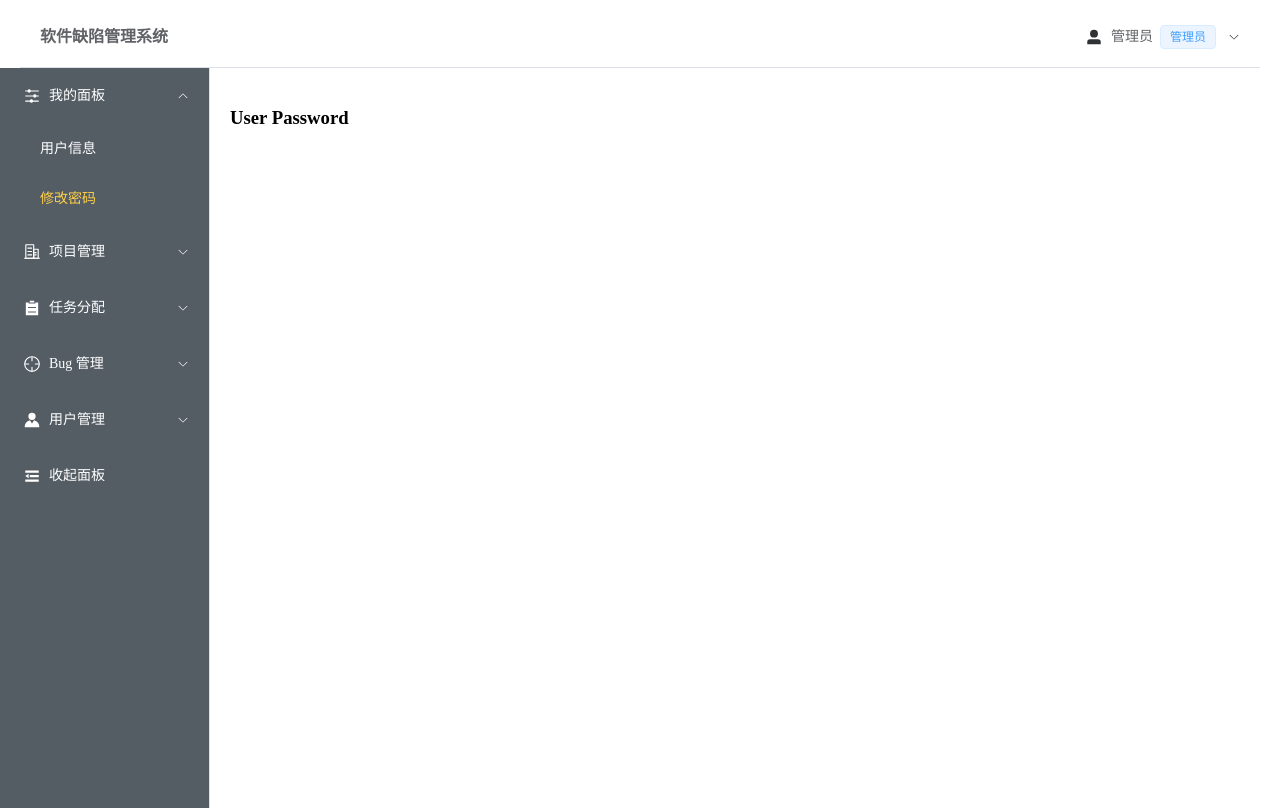
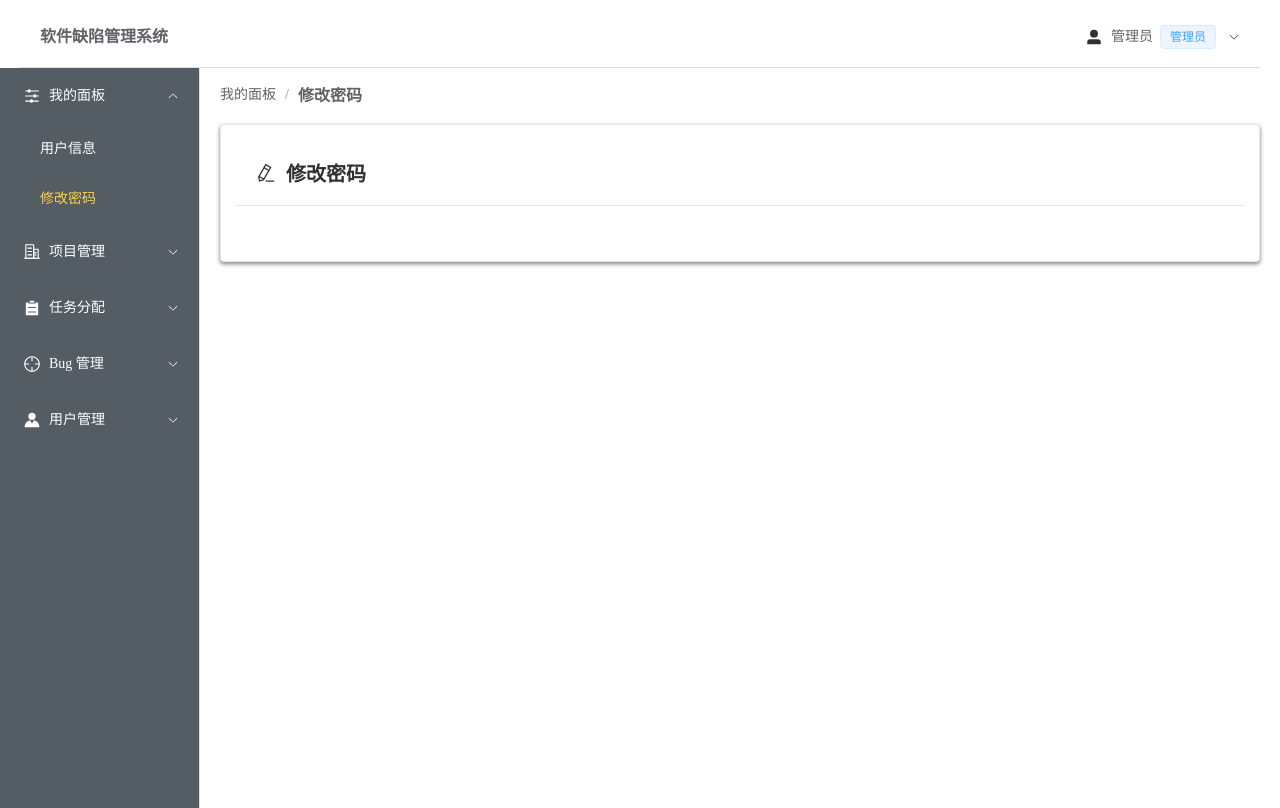
Before and after one commit to sduwh-orz/Neu-Bug-INIT-20230807105330, a Vue app in the folder web/: page /user/password in a window 1280 px wide. Built offline with nearby package versions, Linux system fonts and the light colour scheme.

Commit message:
update user info

```diff
--- a/web/package.json
+++ b/web/package.json
@@ -23,6 +23,8 @@
     "@vue/tsconfig": "^0.7.0",
     "npm-run-all2": "^7.0.1",
     "typescript": "~5.6.3",
+    "unplugin-auto-import": "^0.18.6",
+    "unplugin-vue-components": "^0.27.5",
     "vite": "^6.0.1",
     "vite-plugin-vue-devtools": "^7.6.5",
     "vue-tsc": "^2.1.10"
--- a/web/src/App.vue
+++ b/web/src/App.vue
@@ -1,12 +1,7 @@
-<script lang="ts">
+<script setup lang="ts">
 import { RouterView } from 'vue-router'
 import Navigation from './components/Navigation.vue'
-import PageHeader from './components/PageHeader.vue'
-export default {
-  components: {
-    Navigation, PageHeader, RouterView
-  }
-}
+import PageHeader from "@/components/PageHeader.vue";
 </script>
 
 <template>
@@ -16,8 +11,8 @@ export default {
         <PageHeader/>
       </el-header>
       <el-container>
-        <el-aside width="collapse" v-if="!$route.meta.notLoggedIn">
-          <Navigation/>
+        <el-aside width="200px" v-if="!$route.meta.notLoggedIn">
+          <Navigation />
         </el-aside>
         <el-main>
           <RouterView />
@@ -26,3 +21,8 @@ export default {
     </el-container>
   </div>
 </template>
+
+<script lang="ts">
+export default {
+}
+</script>
--- a/web/src/components/Navigation.vue
+++ b/web/src/components/Navigation.vue
@@ -1,35 +1,24 @@
 <script lang="ts">
-import { RouterLink } from "vue-router"
-import {Aim, Avatar, Expand, Fold, List, OfficeBuilding, Operation} from "@element-plus/icons-vue"
+import {defineComponent} from 'vue'
+import {RouterLink} from "vue-router";
 
-export default {
-  name: "Navigation",
-  components: {Expand, Fold, Avatar, Aim, List, OfficeBuilding, Operation, RouterLink },
-  data() {
-    return {
-      isNavCollapsed: false,
-    }
-  },
-  methods: {
-    toggleNavCollapse() {
-      this.isNavCollapsed = !this.isNavCollapsed
-    }
-  }
-}
+export default defineComponent({
+name: "Navigation",
+  components: {RouterLink}
+})
 </script>
 
 <template>
   <el-menu
       :default-active="this.$route.path"
       :router="true"
-      :collapse="isNavCollapsed"
       active-text-color="#ffd04b"
       background-color="#545c64"
       class="el-menu-vertical"
       text-color="#fff"
       @open="handleOpen"
       @close="handleClose"
-      style="height: 100%"
+      style="height: 100%;"
   >
     <el-sub-menu index="me">
       <template #title>
@@ -67,21 +56,9 @@ export default {
       </template>
       <el-menu-item index="/user/list">用户管理</el-menu-item>
     </el-sub-menu>
-    <el-menu-item index="" @click="toggleNavCollapse()">
-      <el-icon>
-        <Expand v-if="isNavCollapsed"/>
-        <Fold v-else/>
-      </el-icon>
-      <template #title>
-        <span class="disable-select" v-if="isNavCollapsed">展开面板&emsp;&emsp;&emsp;&emsp;&emsp;&emsp;</span>
-        <span class="disable-select" v-else>收起面板&emsp;&emsp;&emsp;&emsp;&emsp;&emsp;</span>
-      </template>
-    </el-menu-item>
   </el-menu>
 </template>
 
 <style scoped>
-.disable-select {
-  user-select: none;
-}
+
 </style>
--- a/web/src/components/PageHeader.vue
+++ b/web/src/components/PageHeader.vue
@@ -1,18 +1,17 @@
 <script lang="ts">
-import { Expand, Fold, UserFilled } from "@element-plus/icons-vue";
+import {defineComponent} from 'vue'
 
-export default {
-  name: "PageHeader",
-  components: { UserFilled, Fold, Expand },
-}
+export default defineComponent({
+  name: "PageHeader"
+})
 </script>
 
 <template>
 <el-menu
     :router="true"
-    :ellipsis="false"
     class="el-menu"
     mode="horizontal"
+    :ellipsis="false"
     @select="handleSelect"
 >
   <el-menu-item id="page-title" index="0" disabled>
--- a/web/src/main.ts
+++ b/web/src/main.ts
@@ -5,8 +5,13 @@ import ElementPlus from 'element-plus'
 import 'element-plus/dist/index.css'
 import App from './App.vue'
 import router from './router'
+import * as ElementPlusIconsVue from '@element-plus/icons-vue'
 
 const app = createApp(App)
+
+for (const [key, component] of Object.entries(ElementPlusIconsVue)) {
+    app.component(key, component)
+}
 
 app.use(router)
 app.use(ElementPlus)
--- a/web/src/views/user/UserInfoView.vue
+++ b/web/src/views/user/UserInfoView.vue
@@ -1,5 +1,5 @@
 <script setup lang="ts">
-import {CreditCard, Guide, Message, Tickets, User} from '@element-plus/icons-vue';
+import { CreditCard, Message, Tickets, UserFilled } from '@element-plus/icons-vue';
 import { reactive } from 'vue';
 
 const currentUser = reactive({
@@ -8,15 +8,17 @@ const currentUser = reactive({
     role: '管理员',
     email: 'admin@126.com'
 })
+
+const username = localStorage.getItem('username') || '默认用户名';
 </script>
 
 <template>
-    <div class="breadcrumb-header">
     <el-breadcrumb separator="/">
         <el-breadcrumb-item>我的面板</el-breadcrumb-item>
-            <el-breadcrumb-item>用户信息</el-breadcrumb-item>
+        <el-breadcrumb-item>
+            <el-text tag="b" class="mx-1" size="large">用户信息</el-text>
+        </el-breadcrumb-item>
     </el-breadcrumb>
-    </div>
     <el-card class="user-info-card" shadow="never">
         <template #header>
             <div class="card-header">
@@ -33,7 +35,7 @@ const currentUser = reactive({
                 <template #label>
                     <el-icon><User /></el-icon>&nbsp;&nbsp;用户名
                 </template>
-            {{ currentUser.username }}
+                {{ username }}
             </el-descriptions-item>
             <el-descriptions-item>
                 <template #label>
@@ -58,13 +60,6 @@ const currentUser = reactive({
 </template>
 
 <style scoped>
-.breadcrumb-header {
-    background-color: #f5f5f5;
-    padding: 15px 20px;
-    border-bottom: 1px solid #ddd;
-    box-shadow: 0 2px 4px rgba(0, 0, 0, 0.5);
-}
-
 .user-info-card {
     margin-top: 20px;
     padding: 15px;
--- a/web/src/views/user/UserPasswordView.vue
+++ b/web/src/views/user/UserPasswordView.vue
@@ -1,10 +1,35 @@
 <script setup lang="ts">
+import { EditPen } from '@element-plus/icons-vue';
+
 </script>
 
 <template>
-<h1>User Password</h1>
+    <el-breadcrumb separator="/">
+        <el-breadcrumb-item class="breadcrumb-item">我的面板</el-breadcrumb-item>
+        <el-breadcrumb-item class="breadcrumb-item" >
+            <el-text tag="b" class="mx-1" size="large">修改密码</el-text>
+        </el-breadcrumb-item>
+    </el-breadcrumb>
+    <el-card class="password-card" shadow="never">
+        <template #header>
+            <div class="card-header">
+                <el-icon><EditPen /></el-icon>&nbsp;&nbsp;修改密码
+            </div>
+        </template>
+    </el-card>
 </template>
 
 <style>
+.password-card {
+    margin-top: 20px;
+    padding: 15px;
+    box-shadow: 0 2px 4px rgba(0, 0, 0, 0.5);
+}
 
+.card-header {
+    display: flex;
+    align-items: center;
+    font-size: 20px;
+    font-weight: bold;
+}
 </style>
--- a/web/vite.config.ts
+++ b/web/vite.config.ts
@@ -1,4 +1,5 @@
 import { fileURLToPath, URL } from 'node:url'
+
 import { defineConfig } from 'vite'
 import vue from '@vitejs/plugin-vue'
 import vueDevTools from 'vite-plugin-vue-devtools'
```
Also changed, not shown: 1 other file (tests, documents, lock files or other folders). Lines whose indentation alone changed are shown as unchanged.
